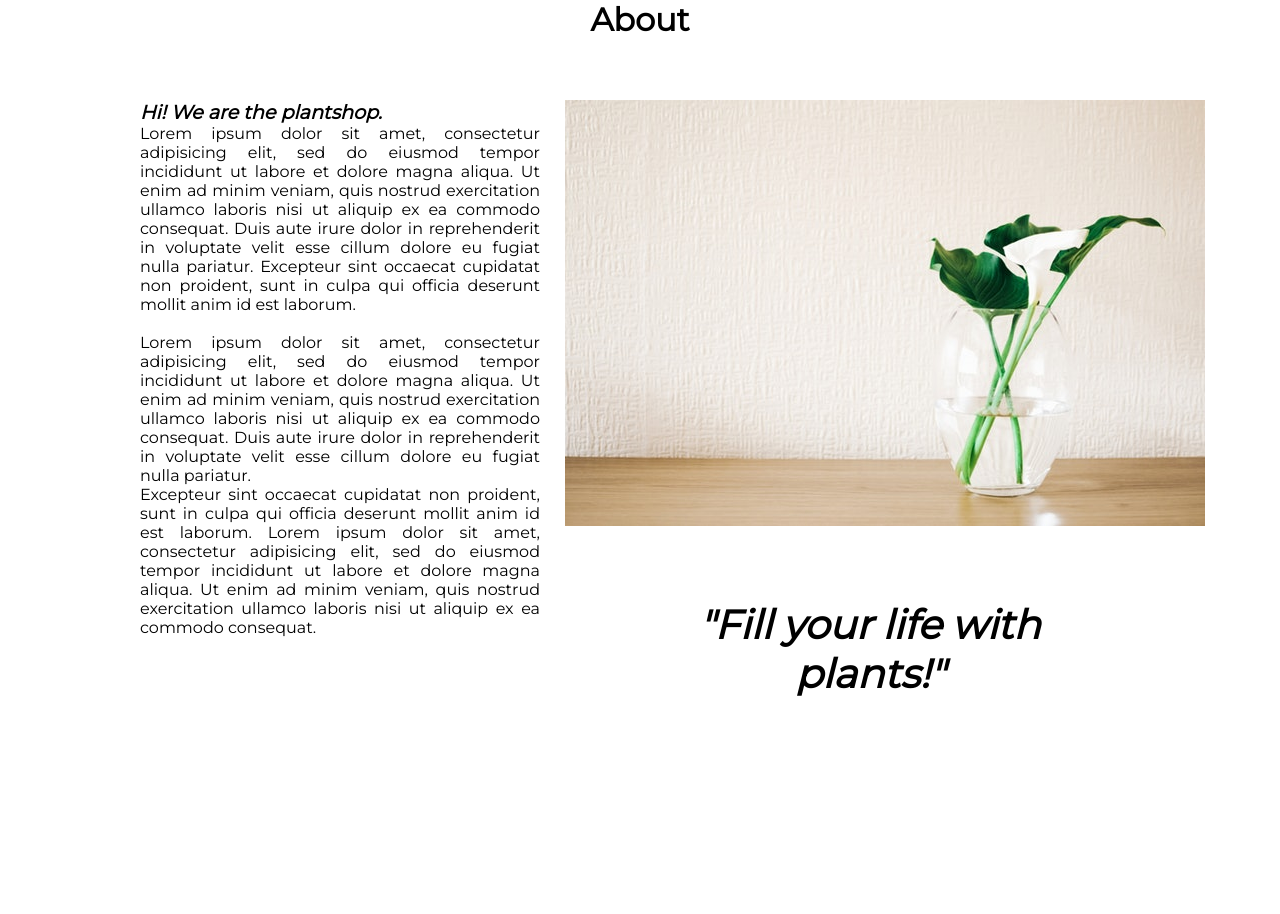
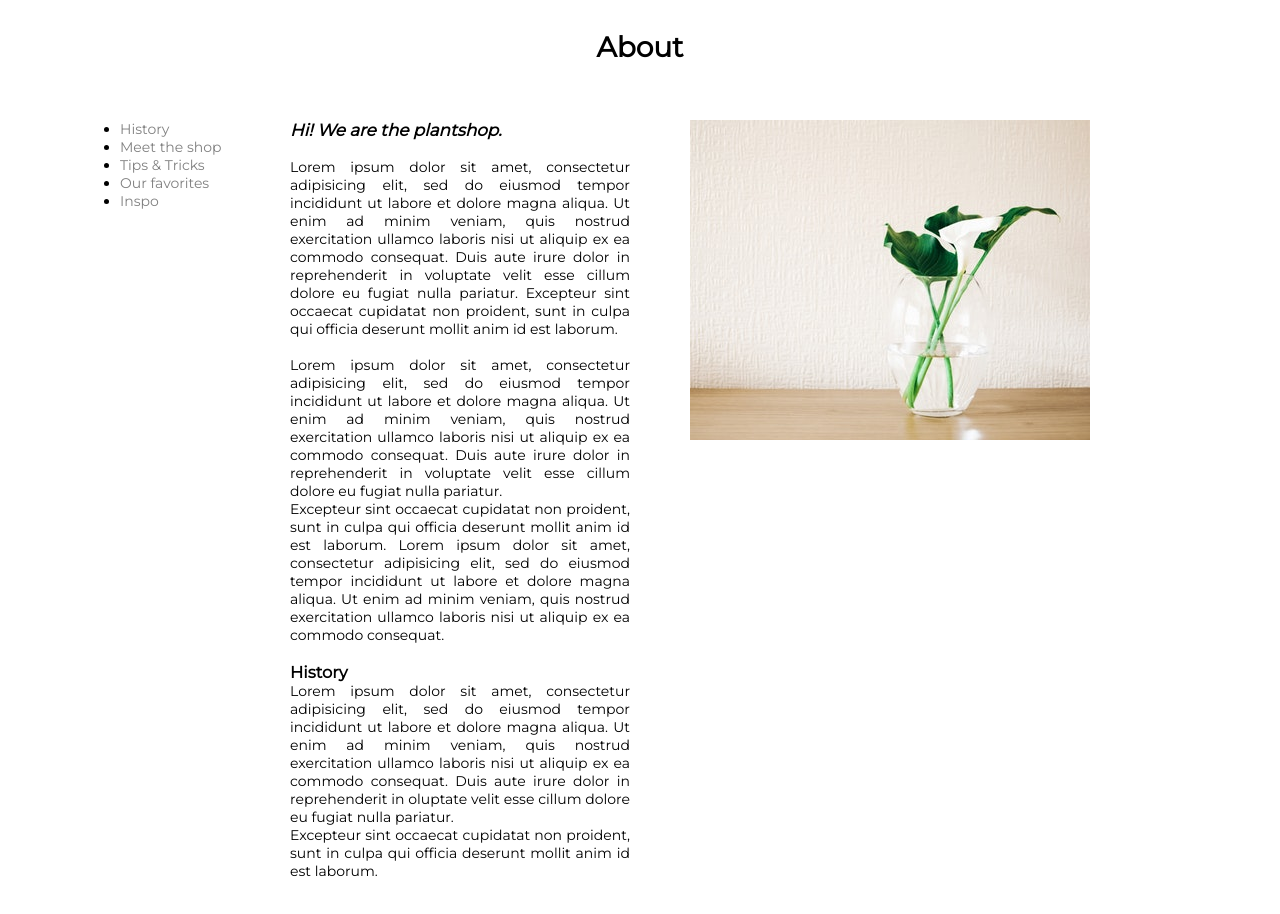
Before and after one commit to ElisaGiannozzi/Online-shop-project, a plain HTML site: page pages/about.html in a window 1280 px wide. Drawn offline with Linux system fonts and the light colour scheme.

Commit message:
pic and style

```diff
--- a/pages/about.html
+++ b/pages/about.html
@@ -5,7 +5,7 @@
     <meta name="viewport" content="width=device-width, initial-scale=1.0">
     <link rel="stylesheet" href="../styles/about.css">
     <link href="https://fonts.googleapis.com/css?family=Montserrat&display=swap" rel="stylesheet">
-    <title>Document</title>
+    <title>About</title>
 </head>
 <body>
     <div class="menu"><h1 class="header">About</h1>
@@ -13,8 +13,16 @@
     <main>
         <div class="container">
             <div class="page">
+                <div class="sidebar"><ul>
+                    <li><a href="">History</a></li>
+                    <li><a href="">Meet the shop</a></li>
+                    <li><a href="">Tips & Tricks</a></li>
+                    <li><a href="">Our favorites</a></il>
+                    <li><a href="">Inspo</a></li>
+                </ul></div>
                 <div class="content">
-                    <p><span class="hi">Hi! We are the plantshop.</span></p>
+
+                    <p><span class="hi">Hi! We are the plantshop.</span></p><br>
                             Lorem ipsum dolor sit amet, consectetur adipisicing elit,
                             sed do eiusmod tempor incididunt ut labore et dolore magna aliqua.
                             Ut enim ad minim veniam, quis nostrud exercitation ullamco
@@ -22,20 +30,28 @@
                             dolor in reprehenderit in voluptate velit esse cillum dolore eu
                             fugiat nulla pariatur. Excepteur sint occaecat cupidatat non proident,
                             sunt in culpa qui officia deserunt mollit anim id est laborum. <br><br>
-                        <p>Lorem ipsum dolor sit amet, consectetur adipisicing elit,
+                        <p>
+                            Lorem ipsum dolor sit amet, consectetur adipisicing elit,
                             sed do eiusmod tempor incididunt ut labore et dolore magna aliqua.
                             Ut enim ad minim veniam, quis nostrud exercitation ullamco laboris nisi ut
                             aliquip ex ea commodo consequat. Duis aute irure dolor in reprehenderit in
-                        voluptate velit esse cillum dolore eu fugiat nulla pariatur. <br> Excepteur sint
-                        occaecat cupidatat non proident, sunt in culpa qui officia deserunt mollit anim
-                        id est laborum.
-                        Lorem ipsum dolor sit amet, consectetur adipisicing elit, sed do eiusmod
+                            voluptate velit esse cillum dolore eu fugiat nulla pariatur. <br>
+                            Excepteur sint occaecat cupidatat non proident, sunt in culpa qui officia deserunt mollit anim
+                            id est laborum. Lorem ipsum dolor sit amet, consectetur adipisicing elit, sed do eiusmod
                             tempor incididunt ut labore et dolore magna aliqua. Ut enim ad minim veniam,
                             quis nostrud exercitation ullamco laboris nisi ut aliquip ex ea commodo consequat.
+                        </p><br>
+                        <p><h3>History</h3>
+                            Lorem ipsum dolor sit amet, consectetur adipisicing elit,
+                            sed do eiusmod tempor incididunt ut labore et dolore magna aliqua.
+                            Ut enim ad minim veniam, quis nostrud exercitation ullamco laboris nisi ut
+                            aliquip ex ea commodo consequat. Duis aute irure dolor in reprehenderit in
+                            oluptate velit esse cillum dolore eu fugiat nulla pariatur. <br>
+                            Excepteur sint occaecat cupidatat non proident, sunt in culpa qui officia deserunt mollit anim
+                            id est laborum.
                         </p>
                 </div>
-                <div class="img"><img src="../img/green-plant-on-clear-glass-vase.jpg" alt="vase">
-                <div class="text"><p class="quote">"Fill your life with plants!"</p></div>
+                <div class="img"><img src="../img/green-plant.jpg" alt="vase"></div>
             </div>
         </div>
     </main>
--- a/styles/about.css
+++ b/styles/about.css
@@ -3,62 +3,73 @@
     padding: 0;
     box-sizing: border-box;
 }
-.menu {
-    text-align: center;
-    height: 100px;
-    background-color: white;
+body {
+    font-family: 'Montserrat', sans-serif;
+    font-size: 14px;
 }
 .header {
-    font-family: 'Montserrat', sans-serif;
+    text-align: center;
+    padding-top: 30px;
+    padding-bottom: 30px;
 }
 .container {
     overflow: hidden;
-    background-color: white;
+    background: white;
 }
 .page {
-    width: 1000px;
+    width: 1100px;
     margin: 0 auto;
+    overflow: hidden;
 }
-.content {
+.menu {
+    height: 100px;
+    background-color: white;
+    padding-bottom: 30px;
+}
+.sidebar {
     float: left;
-    width: 400px;
-    height: 600px;
+    height: 150px;
+    width: 150px;
+    padding-top: 20px;
+    margin-left: 30px;
     background-color: white;
-    margin-right: 20px;
-    text-align: justify;
-    margin-bottom: 20px;
-    font-family: 'Montserrat', sans-serif;
 }
 .hi {
     font-size: larger;
     font-weight: 600;
     font-style: italic;
     font-family: 'Montserrat', sans-serif;
+    padding-top: 20px;
+}
+.content {
+    float: left;
+    width: 400px;
+    background-color: white;
+    padding: 20px 40px 20px 20px;
+    text-align: justify;
 }
 .img {
-    float: right;
-    width: 500px;
-    height: 300x;
-    background-color: white;
-    margin-right: 75px;
-}
-.text {
     float: left;
-    width: 640px;
-    height: 200px;
-    background-color: white;
-    padding-right: 30px;
-}
-.quote {
-    font-size: 40px;
-    font-style: italic;
-    font-weight: 700;
-    text-align: center;
-    padding: 70px;
-    font-family: 'Montserrat', sans-serif;
+    width: 100px;
+    padding-left: 20px;
+    padding-top: 20px;
+    margin-bottom: 20px;
 }
 .footer {
     clear: both;
-    height: 200px;
+    height: 100px;
     background-color: white;
 }
+a:link {
+    color: black;
+    text-decoration: none;
+}
+a:visited {
+    color: grey
+}
+a:hover {
+    color: green
+}
+a:active {
+    color: hotpink;
+}
```
Also changed, not shown: img/green-plant.jpg (added). Lines whose indentation alone changed are shown as unchanged.
